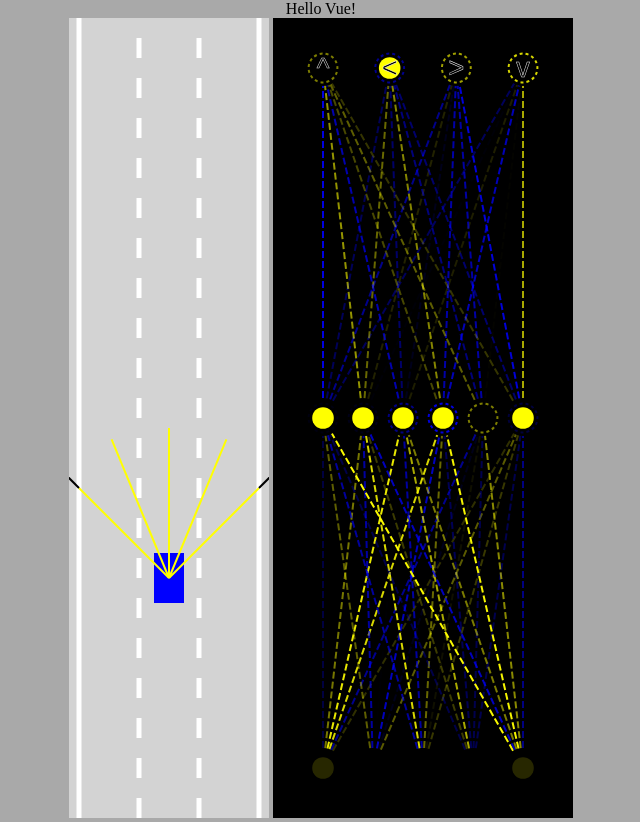
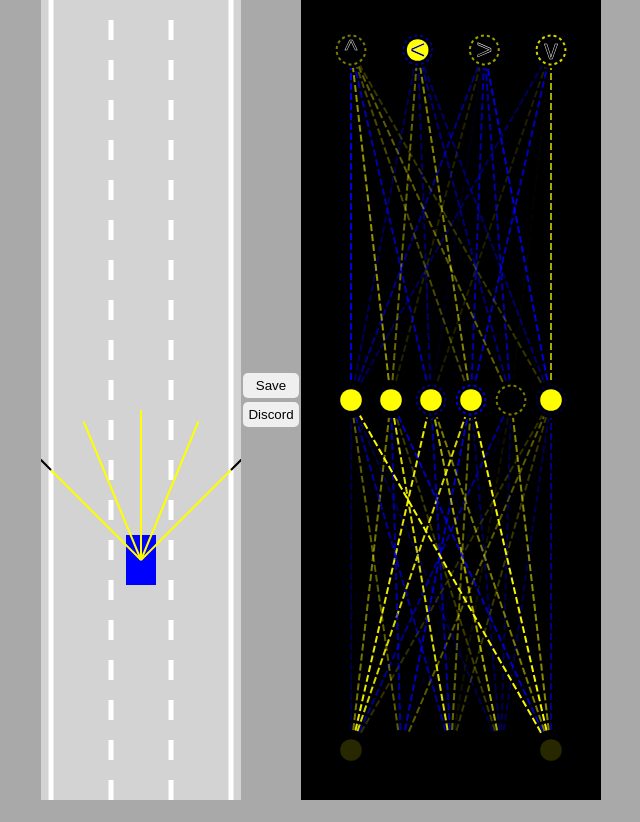
Before and after one commit to seanlau555/self-driving-car-js, a plain HTML site: page index.html in a window 1280 px wide. Shown: the whole page, without its empty margins (319-959 px from the left). After the commit the page ends 800 px from the top, so only its background shows below. Drawn offline with nearby package versions, Linux system fonts and the light colour scheme.

Commit message:
part 8 final for multiple car and choice the best one

```diff
--- a/car.js
+++ b/car.js
@@ -116,7 +116,7 @@ class Car {
 		this.y-=Math.cos(this.angle)*this.speed
 	}
 
-	draw(ctx, color) {
+	draw(ctx, color, drawSensor = false) {
 		if(this.damaged) {
 			ctx.fillStyle = "gray"
 		} else {
@@ -129,7 +129,7 @@ class Car {
         }
         ctx.fill();
 
-		if(this.sensor){
+		if(this.sensor && drawSensor){
 			this.sensor.draw(ctx)
 		}
 	}
--- a/index.html
+++ b/index.html
@@ -6,8 +6,11 @@
 
 </head>
 <body>
-	<div id="app">{{message}}</div>
 	<canvas id="carCanvas"></canvas>
+	<div id="verticalButtons">
+		<button onclick="save()">Save</button>
+		<button onclick="discard()">Discord</button>
+	</div>
 	<canvas id="networkCanvas"></canvas>
 	<script src="visualizer.js"></script>
 	<script src="network.js"></script>
--- a/main.js
+++ b/main.js
@@ -7,36 +7,99 @@ const carCtx = carCanvas.getContext("2d")
 const networkCtx = networkCanvas.getContext("2d")
 
 const road = new Road(carCanvas.width/2, carCanvas.width*0.9)
-const car = new Car(road.getLaneCenter(1), 100, 30, 50, "AI")
+
+// const car = new Car(road.getLaneCenter(1), 100, 30, 50, "AI")
+// const N = 100
+const N = 1
+const cars = generateCars(N)
+let bestCar = cars[0]
+if(localStorage.getItem("bestBrain")){
+	bestCar.brain=JSON.parse(
+		localStorage.getItem("bestBrain")
+	)
+	// for (let i=0; i<cars.length; i++){
+	// 	cars[i].brain=JSON.parse(
+	// 		localStorage.getItem("bestBrain")
+	// 	)
+	// 	if (i!=0){
+	// 		NeuralNetwork.mutate(cars[i].brain, 0.2)
+	// 	}
+	// }
+}
+
 const traffic = [
-	new Car(road.getLaneCenter(1), -100, 30, 50, "DUMMY", 2)
+	new Car(road.getLaneCenter(1), -100, 30, 50, "DUMMY", 2),
+	//line 2
+	new Car(road.getLaneCenter(0), -300, 30, 50, "DUMMY", 2),
+	new Car(road.getLaneCenter(2), -300, 30, 50, "DUMMY", 2),
+	// line 3
+	new Car(road.getLaneCenter(0), -500, 30, 50, "DUMMY", 2),
+	new Car(road.getLaneCenter(1), -500, 30, 50, "DUMMY", 2),
+	// line 4
+	new Car(road.getLaneCenter(1), -700, 30, 50, "DUMMY", 2),
+	new Car(road.getLaneCenter(2), -700, 30, 50, "DUMMY", 2),
+	// line 5
+	new Car(road.getLaneCenter(0), -900, 30, 50, "DUMMY", 2),
+	new Car(road.getLaneCenter(1), -900, 30, 50, "DUMMY", 2)
 ]
+
+function generateCars(N) {
+	const cars = []
+	for (let i =1; i<=N; i++) {
+		cars.push(new Car(road.getLaneCenter(1), 100, 30, 50, "AI"))
+	}
+	return cars;
+}
 
 function animate(time) {
 	traffic.forEach((_, i) => {
 		traffic[i].update(road.borders, [])
 	})
 
-	car.update(road.borders, traffic)
+	for (let i=0; i<cars.length; i++){
+		cars[i].update(road.borders, traffic)
+	}
+	bestCar = cars.find(
+		c=>c.y==Math.min(
+			...cars.map(c=>c.y)
+		)
+	)
 
 	carCanvas.height = window.innerHeight;
 	networkCanvas.height = window.innerHeight;
 
 	carCtx.save()
-	carCtx.translate(0, -car.y+carCanvas.height*0.7)
+	// choice the best car
+	carCtx.translate(0, -bestCar.y+carCanvas.height*0.7)
 
 	road.draw(carCtx)
-	traffic.forEach((_, i) => {
+	for (let i=0; i<traffic.length; i++){
 		traffic[i].draw(carCtx, "red")
-	})
-	car.draw(carCtx, "blue")
+	}
+	carCtx.globalAlpha=0.2
+	for (let i=0; i<cars.length; i++){
+		cars[i].draw(carCtx, "blue")
+	}
+
+	carCtx.globalAlpha=1
+	bestCar.draw(carCtx, "blue", true)
 
 	carCtx.restore()
 
 	networkCtx.lineDashOffset=-time/50
-	Visualizer.drawNetwork(networkCtx, car.brain)
+	Visualizer.drawNetwork(networkCtx, bestCar.brain)
 
 	requestAnimationFrame(animate)
 }
 
+function save() {
+	localStorage.setItem("bestBrain",
+		JSON.stringify(bestCar.brain))
+
+}
+
+function discard() {
+	localStorage.removeItem("bestBrain")
+}
+
 animate()
--- a/network.js
+++ b/network.js
@@ -18,6 +18,27 @@ class NeuralNetwork{
     }
     return outputs
   }
+
+  static mutate(network,amount=1){
+        network.levels.forEach(level => {
+            for(let i=0;i<level.biases.length;i++){
+                level.biases[i]=lerp(
+                    level.biases[i],
+                    Math.random()*2-1,
+                    amount
+                )
+            }
+            for(let i=0;i<level.weights.length;i++){
+                for(let j=0;j<level.weights[i].length;j++){
+                    level.weights[i][j]=lerp(
+                        level.weights[i][j],
+                        Math.random()*2-1,
+                        amount
+                    )
+                }
+            }
+        });
+    }
 }
 
 
--- a/style.css
+++ b/style.css
@@ -2,9 +2,25 @@ body {
 	margin: 0;
 	background: darkgray;
 	overflow: hidden;
-	text-align: center;
+	display: flex;
+	justify-content: center;
+	align-items: center;
 }
 
+#verticalButtons{
+	display: flex;
+	flex-direction: column;
+}
+button {
+	border: none;
+	border-radius: 5px;
+	padding: 5px;
+	margin:2px;
+	cursor:pointer;
+}
+button:hover {
+	background: blue;
+}
 #networkCanvas {
 	background: black;
 }
```
Also changed, not shown: prefer.js (added, +46 -0 lines).
